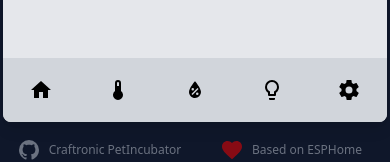
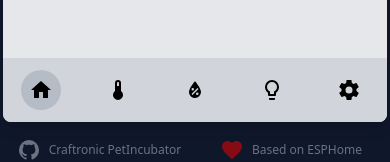
Before and after one commit to Craftronic/PetIncubator, a React (Vite) app in the folder web-gui/: page / in a window 390 px wide. Shown: the part 394-556 px from the top of the page. Built offline with nearby package versions, Linux system fonts and the light colour scheme.

Commit message:
fix hover effects on mobile

```diff
--- a/web-gui/src/App.tsx
+++ b/web-gui/src/App.tsx
@@ -62,7 +62,7 @@ function App() {
                   key={item.id}
                   className="flex-1 flex justify-center items-center cursor-pointer"
                   onClick={() => handleButtonClick(item.id)}>
-                  <div className={`rounded-full p-2 hover:bg-gray-400 hover:bg-opacity-50`}>
+                  <div className={`rounded-full p-2 ${item.id === activeCard && 'bg-gray-400 bg-opacity-50'} `}>
                     <Icon path={item.icon} size={1} />
                   </div>
                 </div>
--- a/web-gui/src/Cards.tsx
+++ b/web-gui/src/Cards.tsx
@@ -21,7 +21,7 @@ const Card: React.FC<CardProps> = ({ value, label, minusClicked, plusClicked, me
       <div className="flex items-center justify-center mt-2">
         <button
           onClick={minusClicked}
-          className="rounded-full bg-gray-300 p-2 h-14 w-14 flex items-center justify-center text-3xl font-extralight hover:bg-opacity-80 hover:bg-gray-400">
+          className="rounded-full bg-gray-300 p-2 h-14 w-14 flex items-center justify-center text-3xl font-extralight active:bg-opacity-80 active:bg-gray-400 md:hover:bg-opacity-80 md:hover:bg-gray-400">
           -
         </button>
         <div className="mx-8 text-7xl font-extralight w-28 text-center">
@@ -30,7 +30,7 @@ const Card: React.FC<CardProps> = ({ value, label, minusClicked, plusClicked, me
         </div>
         <button
           onClick={plusClicked}
-          className="rounded-full bg-gray-300 p-2 h-14 w-14 flex items-center justify-center text-3xl font-extralight hover:bg-opacity-80 hover:bg-gray-400">
+          className="rounded-full bg-gray-300 p-2 h-14 w-14 flex items-center justify-center text-3xl font-extralight active:bg-opacity-80 active:bg-gray-400 md:hover:bg-opacity-80 md:hover:bg-gray-400">
           +
         </button>
       </div>
@@ -48,6 +48,14 @@ export const TemperatureCard = () => {
     measuredIn="C"
     showDecimal={true}
   />
+};
+
+export const HomeCard = () => {
+  return (
+    <div>
+      Dashboard
+    </div>
+  )
 };
 
 export const HumidityCard = () => {
```
